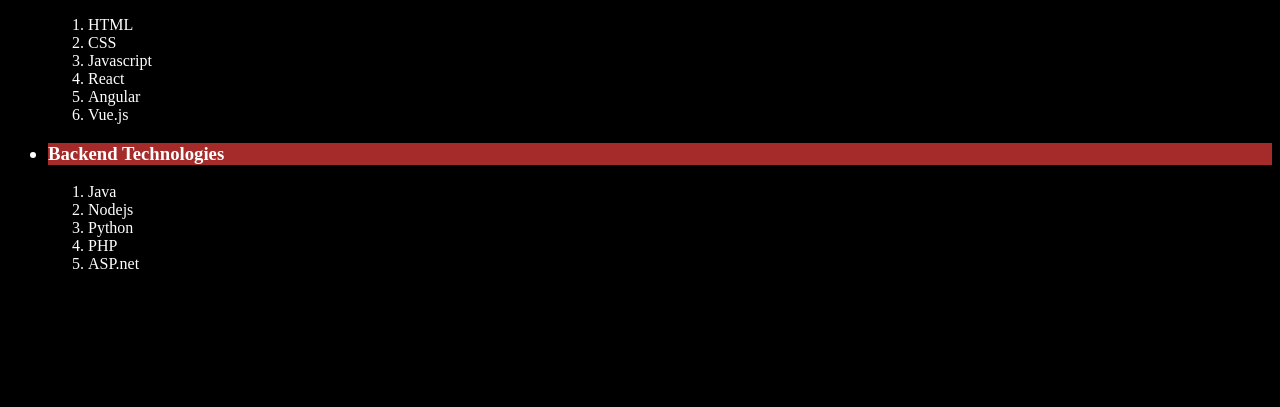
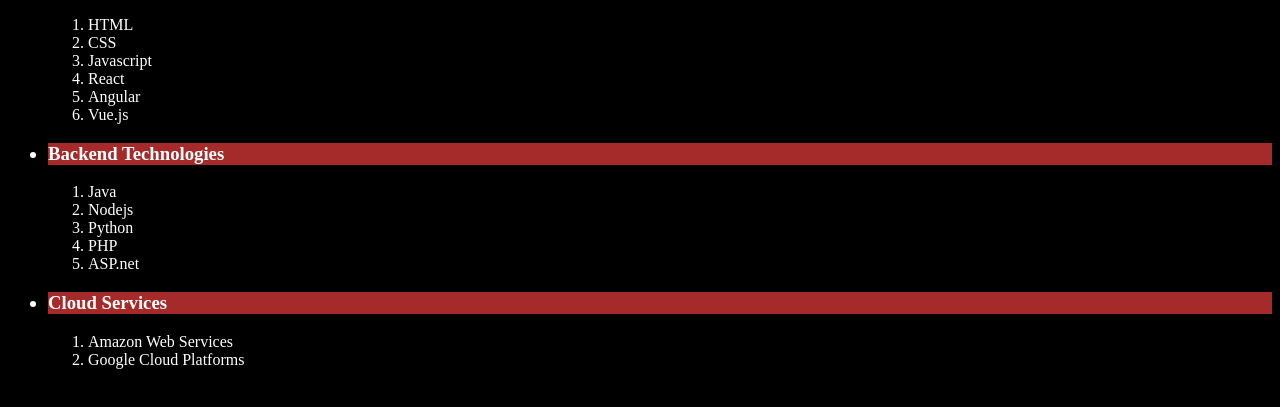
Before and after one commit to Amit-Chavda/Learn-git, a plain HTML site: page index.html in a window 1280 px wide. Shown: the part 105-512 px from the top of the page. Drawn offline with Linux system fonts and the light colour scheme.

Commit message:
added cloud services

```diff
--- a/index.html
+++ b/index.html
@@ -32,6 +32,11 @@
             <li>PHP</li>
             <li>ASP.net</li>
         </ol>
+        <h3><li>Cloud Services</li></h3>
+        <ol type="1">
+            <li>Amazon Web Services</li>
+            <li>Google Cloud Platforms</li>
+        </ol>
     </ul>
 </body>
 
```
